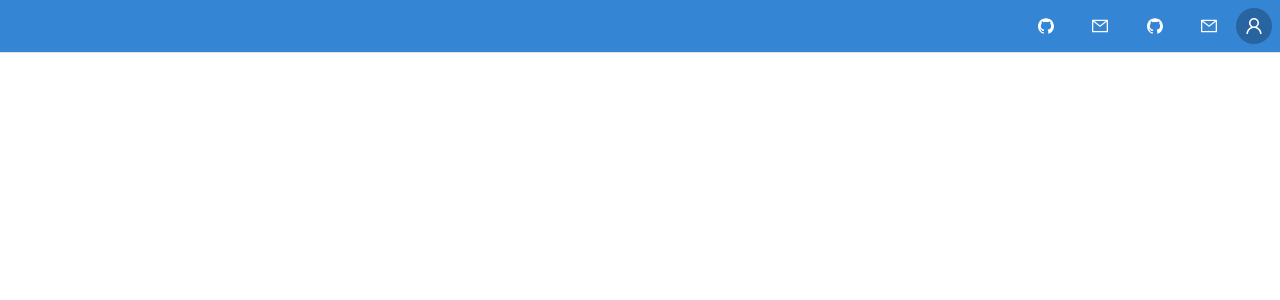
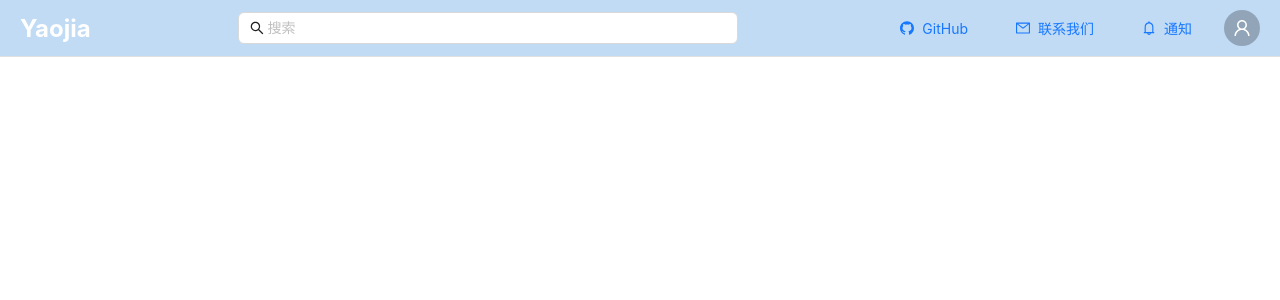
Before and after one commit to sanwu-maizi/Yaojia_FrontEnd, a React app: page / in a window 1280 px wide. Shown: the top 300 px of the page. Built offline with nearby package versions, Linux system fonts and the light colour scheme; the HTML template or start-up script is replaced by a standard one.

Commit message:
header 更新

```diff
--- a/src/components/Header/Header.tsx
+++ b/src/components/Header/Header.tsx
@@ -1,27 +1,60 @@
 import React from 'react';
-import './index.css'
+import './index.css';
+import { UserOutlined, GithubOutlined, MailOutlined, BellOutlined, SearchOutlined } from '@ant-design/icons';
+import { Avatar, Space, Popover, Button, Input } from 'antd';
+import { useNavigate } from 'react-router-dom';
 
-import { UserOutlined,GithubOutlined,MailOutlined } from '@ant-design/icons';
-import { Avatar  ,Space} from 'antd';
 const Header: React.FC = () => {
+  const navigate = useNavigate();
+
+  const toGithub = () => {
+    window.location.href = 'https://github.com/sanwu-maizi/Yaojia_FrontEnd';
+  };
+
+  const emailUs = () => {
+    window.location.href = 'mailto:1417900122@qq.com';
+  };
+
+  const toProfile = () => {
+    navigate('/profile');
+  };
+
+  const toSettings = () => {
+    navigate('/settings');
+  };
+
+  const logout = () => {
+    // 执行登出逻辑，例如清除用户会话
+    navigate('/login');
+  };const login = () => {
+    // 执行登出逻辑，例如清除用户会话
+    navigate('/Login');
+  };
+
+  const popoverContent = (
+    <div>
+      <p>用户名: 用户名</p>
+      <Button type="link" onClick={toProfile}>查看个人资料</Button>
+      <Button type="link" onClick={toSettings}>设置</Button>
+      <Button type="link" onClick={logout}>登出</Button>
+      <Button type="link" onClick={login}>登录</Button>
+    </div>
+  );
+
   return (
     <header className="header">
-      <nav className="nav">
-
-        <GithubOutlined onClick={toGithub}/>
-        <MailOutlined width={'100px'} />
-        <GithubOutlined onClick={toGithub}/>
-        <MailOutlined width={'100px'} />
-      </nav>
-      <Space direction="vertical" size={16}>
-        <Avatar size={36} icon={<UserOutlined />} />
+      <div className="logo">Yaojia</div>
+      <Input className="search-input" placeholder="搜索" prefix={<SearchOutlined />} />
+      <Space direction="horizontal" size={16} className="user-actions">
+        <Button type="link" icon={<GithubOutlined />} onClick={toGithub}>GitHub</Button>
+        <Button type="link" icon={<MailOutlined />} onClick={emailUs}>联系我们</Button>
+        <Button type="link" icon={<BellOutlined />} >通知</Button>
+        <Popover content={popoverContent} title="用户信息" trigger="hover">
+          <Avatar size={36} icon={<UserOutlined />} />
+        </Popover>
       </Space>
     </header>
   );
 }
-function toGithub(){
-  window.location.href = 'https://github.com';
-}
-
 
 export default Header;
--- a/src/components/Header/index.css
+++ b/src/components/Header/index.css
@@ -2,30 +2,30 @@
   display: flex;
   justify-content: space-between;
   align-items: center;
-    padding: 1vh ;
-    background-color: #1572cfdc;
+  padding: 10px 20px;
+  background-color: #b8d6f4dc;
   border-bottom: 1px solid #e0e0e0;
 }
 
-  .nav {
+.logo {
+  font-size: 24px;
+  font-weight: bold;
+}
+
+.search-input {
+  width: 500px;
+  height: px;
+}
+
+.user-actions {
   display: flex;
-    justify-content: space-around; /* 或者使用 space-between */
-    flex-grow: 1;
-    margin-left: 80%; /* 推开按钮，使其占据右边的 70% */
+  align-items: center;
+  gap: 10px; /* 添加间距 */
 }
 
 .linkButton {
-    padding: 10px 20px;
-    background-color: #007bff;
-    color: white;
-    border: none;
-    border-radius: 4px;
-    cursor: pointer;
-    transition: background-color 0.3s ease;
-  }
-
-  .linkButton:hover {
-    background-color: #0056b3;
+  margin-right: 10px;
+  color: #000;
 }
 
 .user-avatar img {
```
Lines whose indentation alone changed are shown as unchanged.
